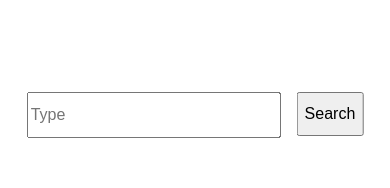
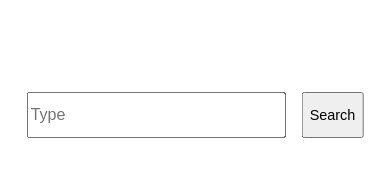
Before and after one commit to know-riaa/invent-ory, an Angular app in the folder frontend/invent-frontend-app/: page / in a window 390 px wide. Shown: the top 188 px of the page. Built offline with nearby package versions, Linux system fonts and the light colour scheme.

Commit message:
Fixing the search button

```diff
--- a/frontend/invent-frontend-app/src/app/search-bar/search-bar.component.css
+++ b/frontend/invent-frontend-app/src/app/search-bar/search-bar.component.css
@@ -39,8 +39,8 @@ button{
 }
 
     button{
-    height: 44px;
-    /* width: 20%; */
-    font-size: 1rem;
+    width: auto;
+    font-size: 0.9rem;
+    height: auto;
 }
 }
```
